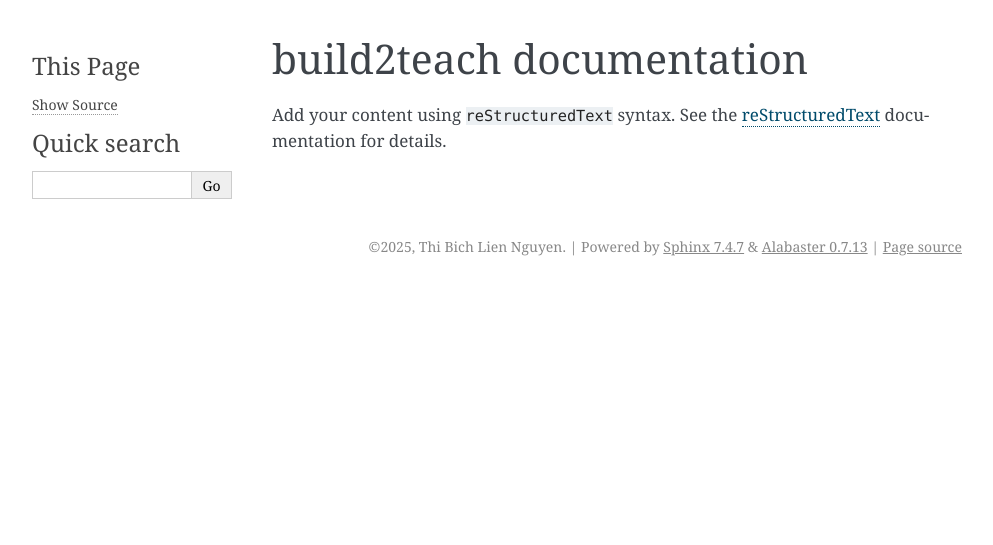
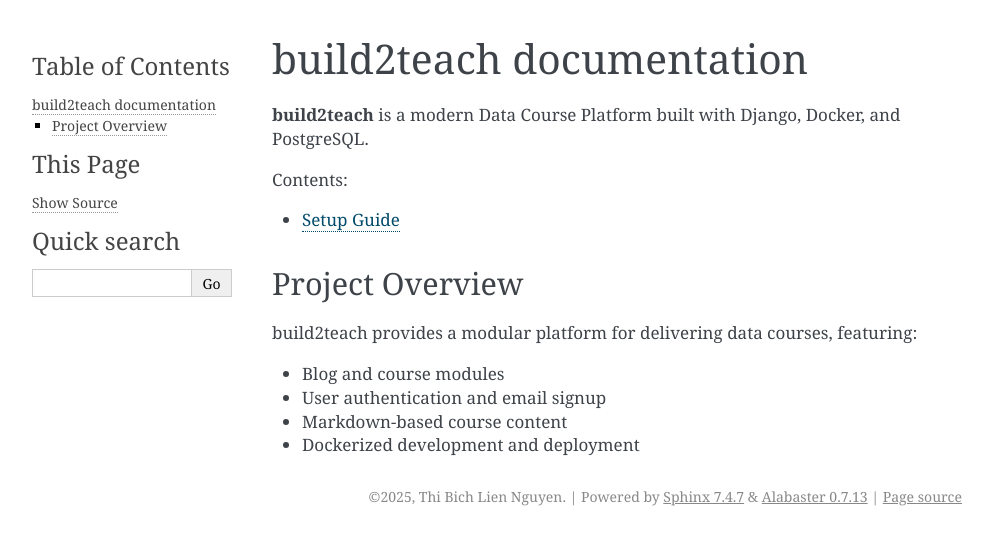
Before and after one commit to lien-nguyen/DWCraft, a Sphinx documentation site: the page built from docs/source/index.rst, in a window 1280 px wide. Shown: the top 545 px of the page, without its empty margins (148-1141 px from the left). Built offline with Sphinx 7.4.7, drawn with Linux system fonts in a browser that asks for light colours.

Commit message:
Setup and update sphinx for docs

```diff
--- a/docs/source/index.rst
+++ b/docs/source/index.rst
@@ -6,11 +6,25 @@
 build2teach documentation
 =========================
 
-Add your content using ``reStructuredText`` syntax. See the
-`reStructuredText <https://www.sphinx-doc.org/en/master/usage/restructuredtext/index.html>`_
-documentation for details.
+**build2teach** is a modern Data Course Platform built with Django, Docker, and PostgreSQL.
+
 
 
 .. toctree::
    :maxdepth: 2
    :caption: Contents:
+
+   setup
+
+Project Overview
+----------------
+
+build2teach provides a modular platform for delivering data courses, featuring:
+
+- Blog and course modules
+
+- User authentication and email signup
+
+- Markdown-based course content
+
+- Dockerized development and deployment
```
Also changed, not shown: docs/source/setup.rst (added, +55 -0 lines).
